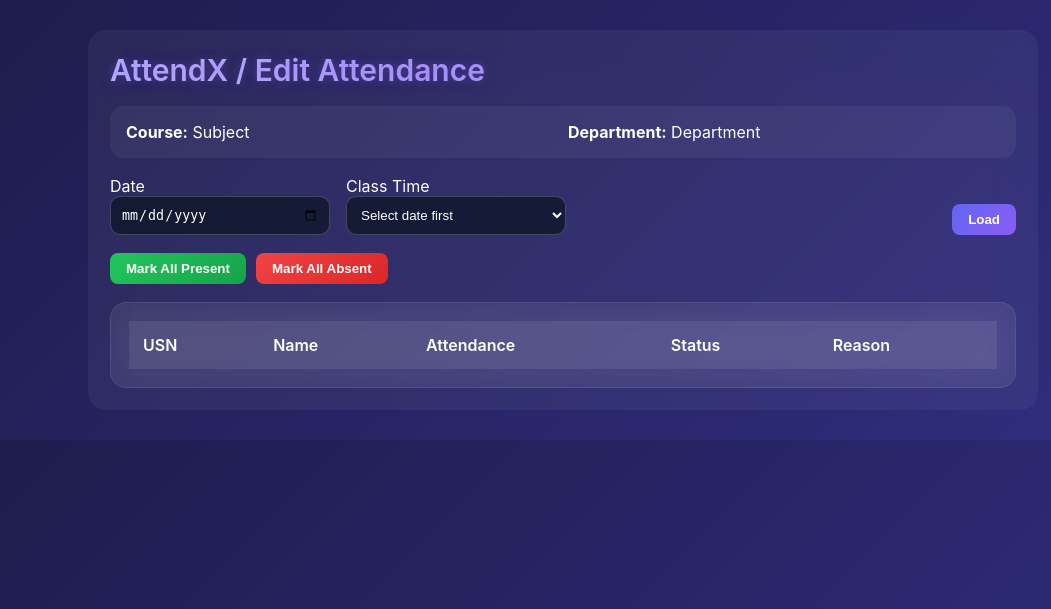
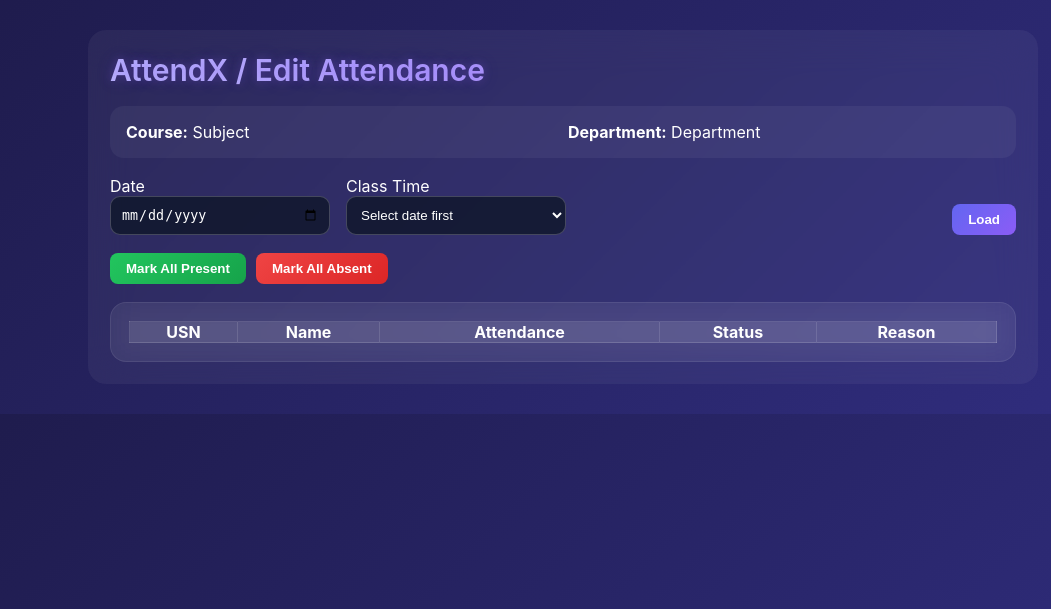
Before and after one commit to aimanshariff19/AttendX, a Flask app: template templates/edit-attendance.html in a window 1280 px wide. Shown: the top 609 px of the page, without its empty margins (77-1128 px from the left). Run offline with Flask 3, Linux system fonts and the light colour scheme; the template is opened without the code that fills it, so the values that code supplies are empty.

```diff
--- a/templates/edit-attendance.html
+++ b/templates/edit-attendance.html
@@ -139,23 +139,35 @@
         }
 
         /* TABLE */
+        /* 🔥 COLUMN + OUTER BORDERS */
         table {
             width: 100%;
             border-collapse: collapse;
+            border: 1px solid rgba(255, 255, 255, 0.15);
+            /* outer border */
         }
 
-        thead th {
-            background: rgba(255, 255, 255, 0.08);
-            padding: 14px;
-            text-align: left;
-            font-weight: 600;
+        thead th,
+        tbody td {
+            border-right: 1px solid rgba(255, 255, 255, 0.12);
+            /* vertical lines */
         }
 
-        tbody td {
-            padding: 14px;
-            border-top: 1px solid rgba(255, 255, 255, 0.1);
+        /* remove last column extra line */
+        thead th:last-child,
+        tbody td:last-child {
+            border-right: none;
         }
 
+        /* horizontal lines */
+        tbody td {
+            border-top: 1px solid rgba(255, 255, 255, 0.08);
+        }
+        thead {
+            background: rgba(255, 255, 255, 0.1);
+        }
+
+        /* status btn */
         .status-btn {
             padding: 6px 12px;
             border-radius: 8px;
```
